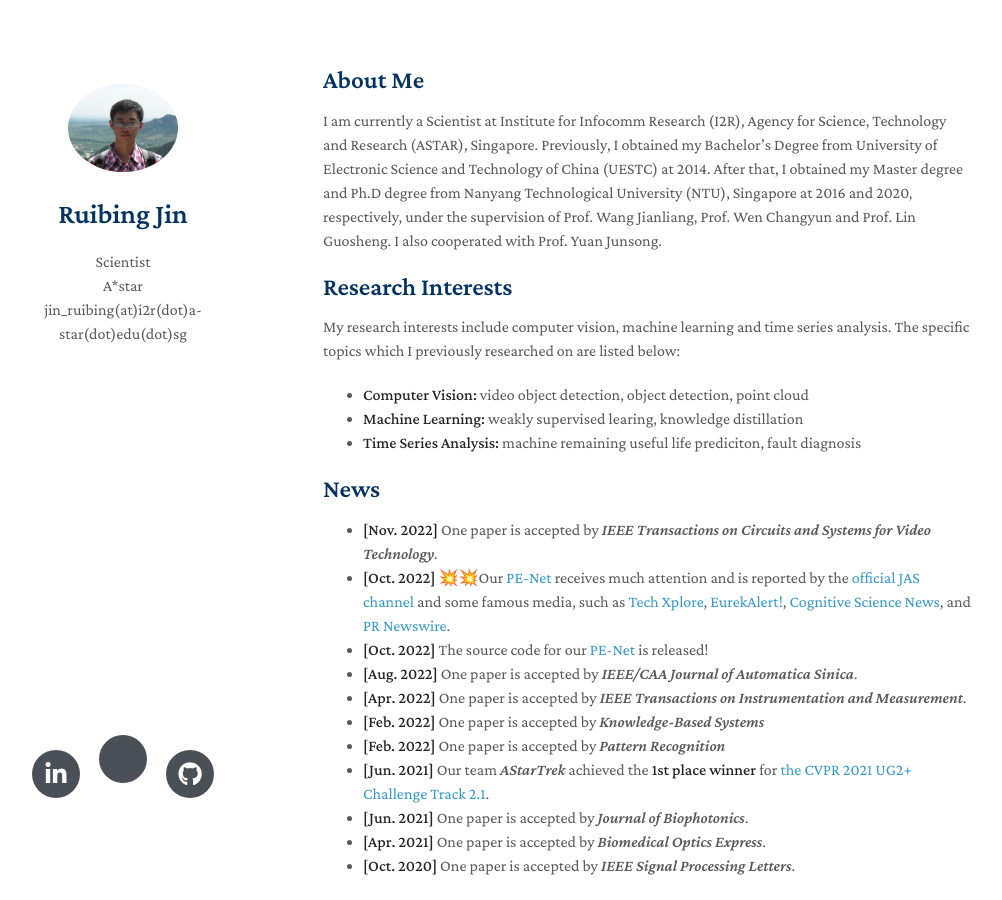
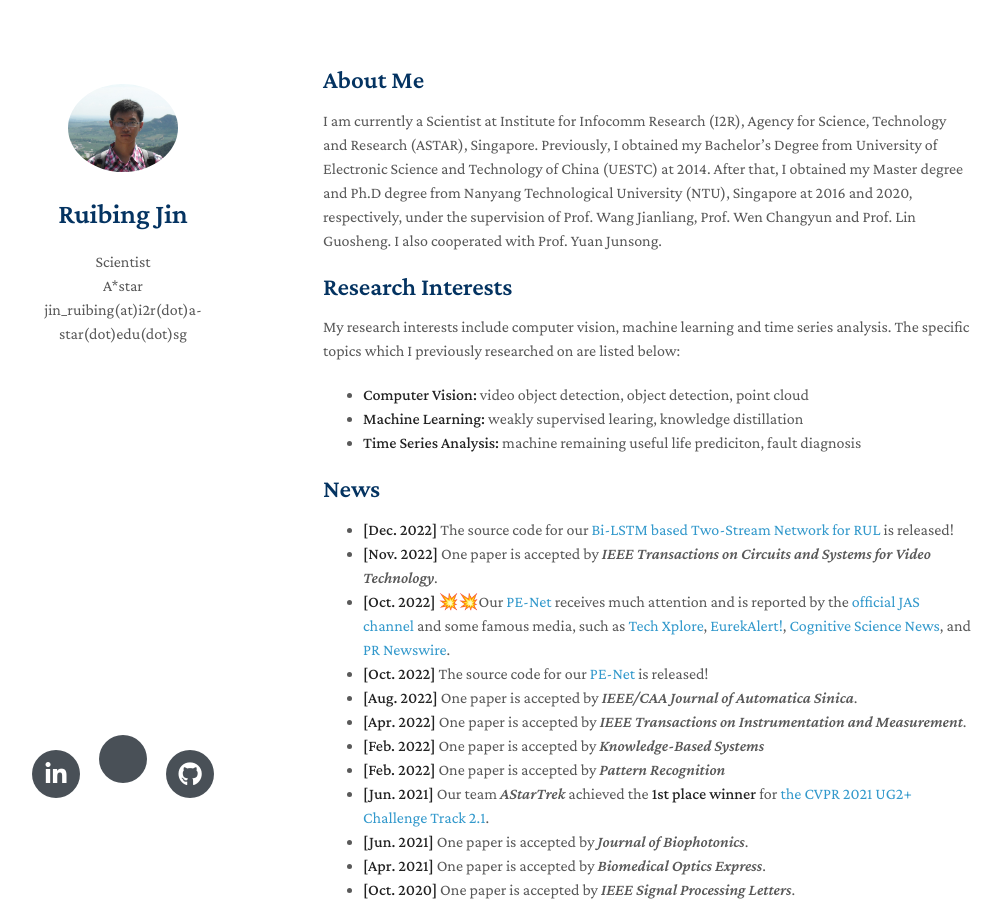
Before and after one commit to ruibing-jin/ruibing-jin.github.io, a Jekyll site: the page built from index.md, in a window 1280 px wide and 900 px high. Shown: the whole window, without its empty margins (147-1149 px from the left). Built offline with Jekyll 4.4.1, drawn with Linux system fonts in a browser that asks for light colours; nearby versions of some CDN libraries; a style sheet for code colours, icons or effects is not loaded; our own code applies the rules of GitHub Pages for plain Markdown files.

Commit message:
Update index.md

```diff
--- a/index.md
+++ b/index.md
@@ -12,6 +12,7 @@ My research interests include computer vision, machine learning and time series
 - **Time Series Analysis:** machine remaining useful life prediciton, fault diagnosis
 
 ## News
+- **[Dec. 2022]** The source code for our [Bi-LSTM based Two-Stream Network for RUL](https://github.com/ruibing-jin/Bi_LSTM_TS) is released!
 - **[Nov. 2022]** One paper is accepted by *IEEE Transactions on Circuits and Systems for Video Technology*.
 - **[Oct. 2022]** 💥💥Our [PE-Net](https://ieeexplore.ieee.org/document/9849459) receives much attention and is reported by the [official JAS channel](https://mp.weixin.qq.com/s/Mua13qe4LJqt1AwZ2XHFYQ) and some famous media, such as [Tech Xplore](https://techxplore.com/news/2022-10-convolutional-neural-network-framework-life.amp), [EurekAlert!](https://www.eurekalert.org/news-releases/968147), [Cognitive Science News](https://cognitivesciencenews.com/2022/10/18/convolutional-neural-network-framework-to-predict-remaining-useful-life-in-machines/amp/), and [PR Newswire](https://www.prnewswire.com/news-releases/new-study-in-ieeecaa-journal-of-automatica-sinica-describes-convolutional-neural-network-framework-to-predict-remaining-useful-life-in-machines-301654980.html).
 - **[Oct. 2022]** The source code for our [PE-Net](https://github.com/ruibing-jin/PE-Net) is released!
```
